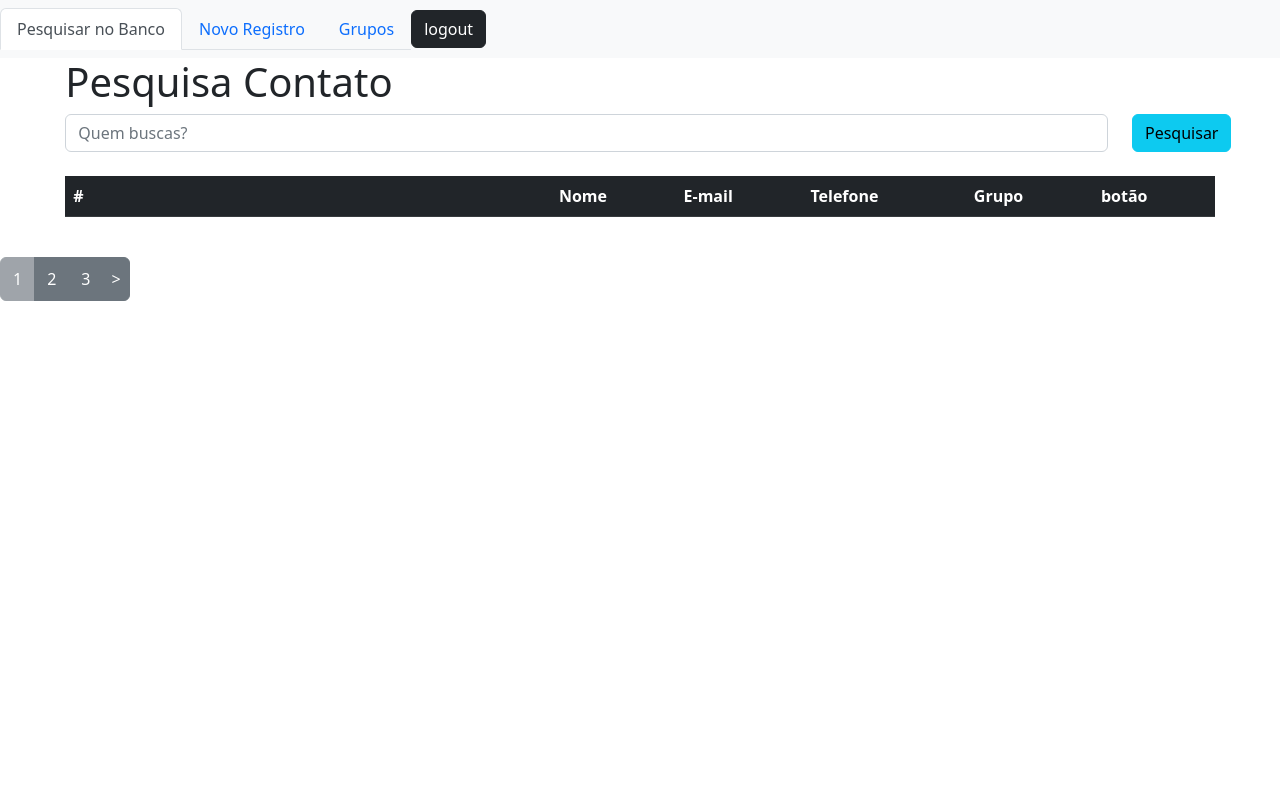
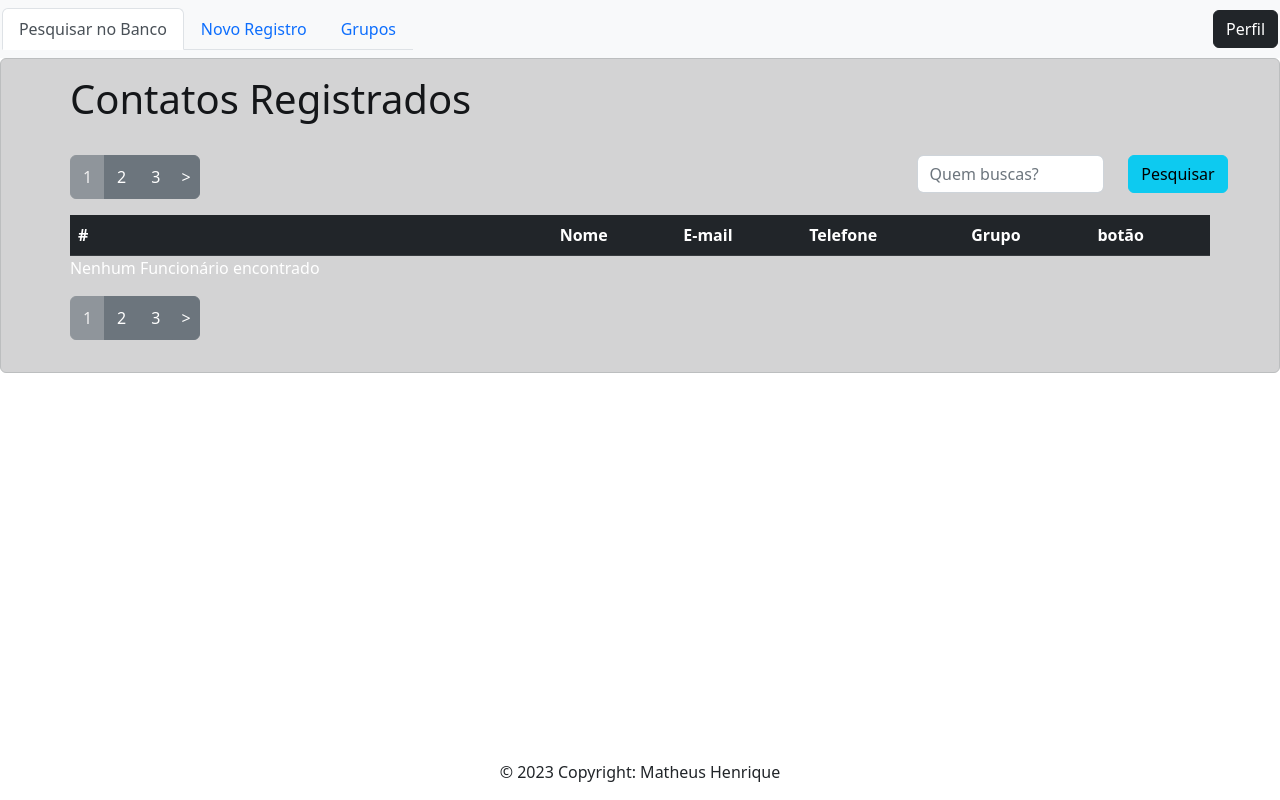
Before and after one commit to MatheusDevJob/system_of_register_php, a CodeIgniter app: page /database/index.php/contato/pesquisar in a window 1280 px wide. Run offline with CodeIgniter, Linux system fonts and the light colour scheme; the visitor is signed in with stand-in values (Sample User, id 1); data comes from the database, SQL or seed files in the repository; tables that the repository leaves empty or names only in its code hold one stand-in row (values such as "Sample post"); lists and menus that the app fills with data are empty; some libraries are stand-ins or nearby versions.

Commit message:
Atualização de layout
Atualizado layout de todas as telas

```diff
--- a/ci/application/controllers/Contato.php
+++ b/ci/application/controllers/Contato.php
@@ -26,7 +26,7 @@ class Contato extends CI_Controller
 
     function pesquisar()
     {
-        $dados['title'] = 'Pesquisa Contato';
+        $dados['title'] = 'Contatos Registrados';
         $dados['pesquisa'] = 'nav-link active';
         $dados['contato'] = 'nav-link';
         $dados['grupo'] = 'nav-link';
@@ -95,7 +95,7 @@ class Contato extends CI_Controller
         echo json_encode($return, JSON_UNESCAPED_UNICODE);
     }
 
-    public function pesquisa()
+    public function pesquisa_contatos()
     {
         $post = $this->input->post('nome');
         $inicio = $this->input->post('inicio');
@@ -108,7 +108,7 @@ class Contato extends CI_Controller
         $total = $this->contato_model->count_tabela_clientes();
 
         if (!empty($total)) {
-            $numPaginas = $total / $maximo;
+            $numPaginas = ceil($total / $maximo);
             if ($numPaginas > 5) {
 
                 if ($inicio <= 3 * $maximo) {
@@ -145,7 +145,7 @@ class Contato extends CI_Controller
         } else if ($inicio == 0) {
             $navegacao['anterior'] = null;
             $navegacao['proximo'] = $inicio + $maximo;
-        } else if ($inicio >= $total) {
+        } else if ($inicio >= $total or ($total - $inicio) <= 30) {
             $navegacao['anterior'] = $inicio - $maximo;
             $navegacao['proximo'] = null;
         } else if (($inicio > 0) && ($inicio < $total)) {
--- a/ci/application/controllers/Grupo.php
+++ b/ci/application/controllers/Grupo.php
@@ -11,7 +11,7 @@ class Grupo extends CI_Controller
     public function registrar_grupo()
     {
         permicao();
-        $dados['title'] = 'Registrar Grupos';
+        $dados['title'] = 'Grupos';
         $dados['pesquisa'] = 'nav-link';
         $dados['contato'] = 'nav-link';
         $dados['grupo'] = 'nav-link active';
--- a/ci/application/views/pages/pesquisa_banco_dados.php
+++ b/ci/application/views/pages/pesquisa_banco_dados.php
@@ -6,7 +6,7 @@
     function busca_nome(inicio = 0) {
         var nome = $('#busca').val();
         $.ajax({
-            url: '<?= base_url() ?>contato/pesquisa',
+            url: '<?= base_url() ?>contato/pesquisa_contatos',
             type: 'POST',
             dataType: 'json',
             data: {
@@ -29,6 +29,7 @@
                 $("#divNavegacao").html('');
                 var botaoNevegacao = '';
                 if (data.numPaginas > 1) {
+                    console.log(data.navegacao);
                     botaoNevegacao += ' <div class="btn-toolbar" role="toolbar" aria-label="Toolbar with button groups">';
                     botaoNevegacao += '<div class="btn-group mr-2" role="group" aria-label="First group">';
                     if (data.navegacao.anterior != null) {
@@ -66,21 +67,29 @@
         });
     }
 </script>
-<div class="container-fluid">
+<div class="container-fluid alert alert-dark">
+
     <div class="row justify-content-md-center">
         <div class="col-sm-11">
             <h1><?= $title ?></h1>
         </div>
     </div>
     <div class="row justify-content-md-center">
-        <div class="col-sm-10">
+
+    </div>
+    <br>
+    <div class="row justify-content-md-center">
+        <div class="col-sm-3">
+            <div id="divNavegacao"></div>
+        </div>
+        <div class="col-sm-5"></div>
+        <div class="col-sm-2">
             <input type="text" class="form-control" placeholder="Quem buscas?" name="busca" id="busca">
         </div>
         <div class="col-sm-1">
             <button type="button" form="pesquisar_nome" class="btn btn-info" onclick="busca_nome()">Pesquisar</button>
         </div>
     </div>
-    <br>
     <div class="row justify-content-md-center">
         <div class="col-sm-11">
             <table id="busca_nome" class="table table-dark">
@@ -100,8 +109,9 @@
             </table>
         </div>
     </div>
+    <div class="row justify-content-md-center">
+        <div class="col-sm-11">
+            <div id="divNavegacao2"></div>
+        </div>
+    </div>
 </div>
-<div>
-
-
-    <div id="divNavegacao"></div>
--- a/ci/application/views/templates/footer.php
+++ b/ci/application/views/templates/footer.php
@@ -4,5 +4,8 @@
 <script src="../../../assets/ajax.js"></script>
 <script src=""></script>
 </body>
+<footer id="footer">
+    <p style="text-align: center;">&copy; <?= date('Y'); ?> Copyright: Matheus Henrique</p>
+</footer>
 
 </html>
--- a/ci/application/views/templates/header.php
+++ b/ci/application/views/templates/header.php
@@ -28,6 +28,20 @@
             margin-left: 20px;
         }
 
+        .perfil_link {
+            text-decoration: none;
+        }
+
+        .close {
+            border: 1px solid rgba(0, 0, 0, 0.5);
+        }
+
+        #footer {
+            position: absolute;
+            bottom: 0;
+            width: 100%;
+            height: 2.5rem;
+        }
     </style>
 
 </head>
--- a/ci/application/views/templates/nav.php
+++ b/ci/application/views/templates/nav.php
@@ -1,4 +1,4 @@
-<nav id="navegacao" class="navbar navbar-expand-lg navbar-light bg-light">
+<nav id="navegacao" class="navbar navbar-expand-lg navbar-light bg-light justify-content-md-center">
     <ol class="nav nav-tabs">
         <li class="nav-item">
             <a href="<?= base_url() ?>contato/pesquisar" class="<?= $pesquisa ?>"><span>Pesquisar no Banco</span></a>
@@ -10,7 +10,37 @@
             <a href='<?= base_url() ?>grupo/registrar_grupo' class="<?= $grupo ?>">Grupos</a>
         </li>
     </ol>
-    <div class="nav navbar-right panel_toolbox">
-        <a href="<?= base_url() ?>login/logout"><button class="btn btn-dark">logout</button></a>
+    <!-- Button trigger modal -->
+    <button type="button" class="btn btn-dark" data-toggle="modal" data-target="#exampleModal" style="margin-left: 50em;">
+        Perfil
+    </button>
+
+    <!-- Modal -->
+    <div class="modal fade" id="exampleModal" tabindex="-1" role="dialog" aria-labelledby="exampleModalLabel" aria-hidden="true">
+        <div class="modal-dialog" role="document">
+            <div class="modal-content">
+                <div class="modal-header">
+                    <h5 class="modal-title" id="exampleModalLabel">Nome Perfil</h5>
+                    <button type="button" class="close" data-dismiss="modal" aria-label="Close">
+                        <span aria-hidden="true">&times;</span>
+                    </button>
+                </div>
+                <div class="modal-body">
+                    <nav>
+                        <ul class="list-group">
+                            <li class="list-group-item"><a class="perfil_link" href="#">Perfil</a></li>
+                            <li class="list-group-item"><a class="perfil_link" href="#">Permissões</a></li>
+                            <li class="list-group-item"><a class="perfil_link" href="#">Configurações</a></li>
+                        </ul>
+                    </nav>
+                </div>
+                <div class="modal-footer">
+                    <div class="nav navbar-right panel_toolbox">
+                        <a href="<?= base_url() ?>login/logout"><button class="btn btn-dark">logout</button></a>
+                    </div>
+                </div>
+            </div>
+        </div>
     </div>
+    <!-- Fim Modal -->
 </nav>
```
Also changed, not shown: ci/application/views/pages/grupos.php (+17 -7 lines), ci/application/views/pages/registrar_contato.php (+10 -4 lines).
